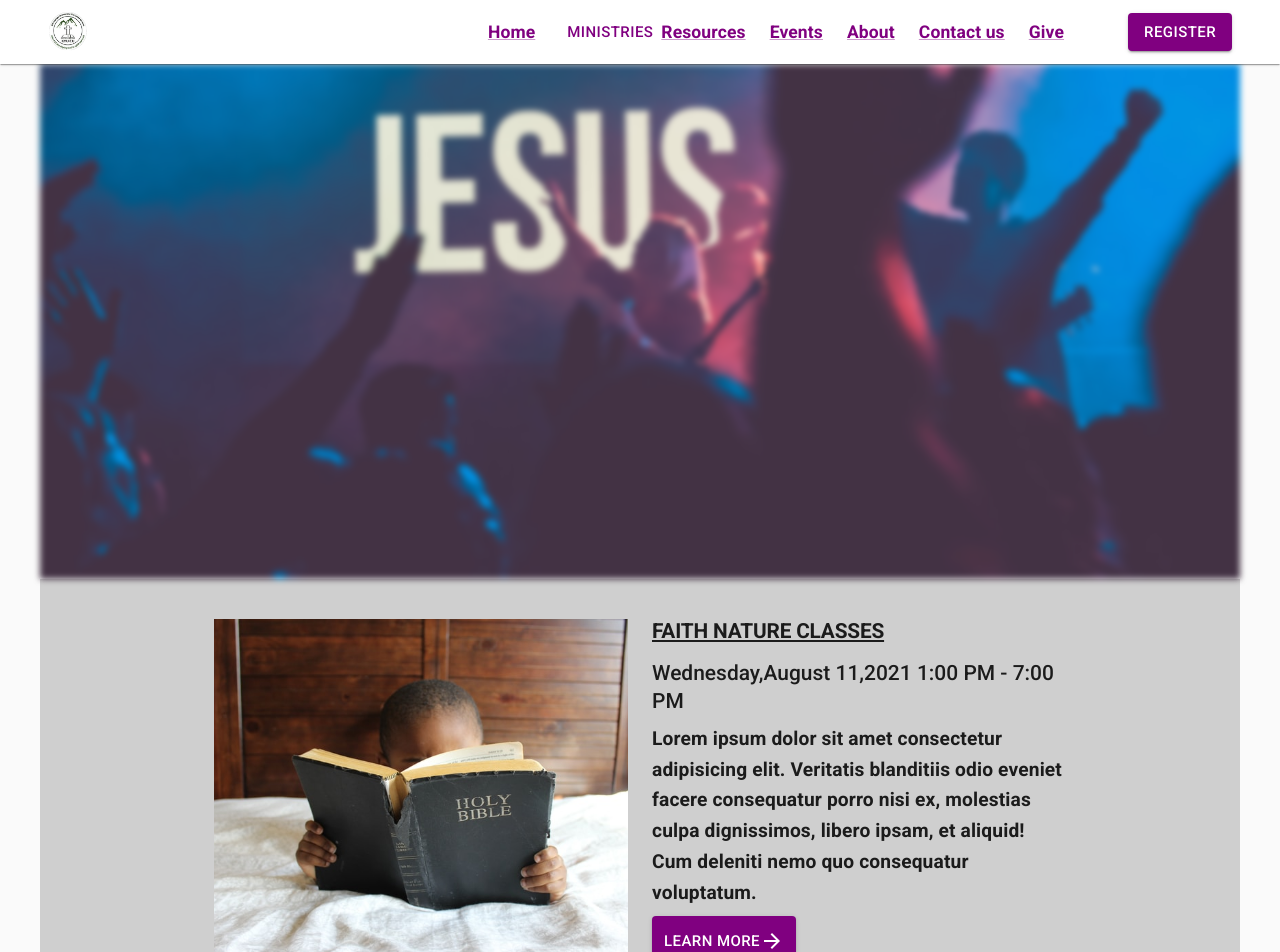
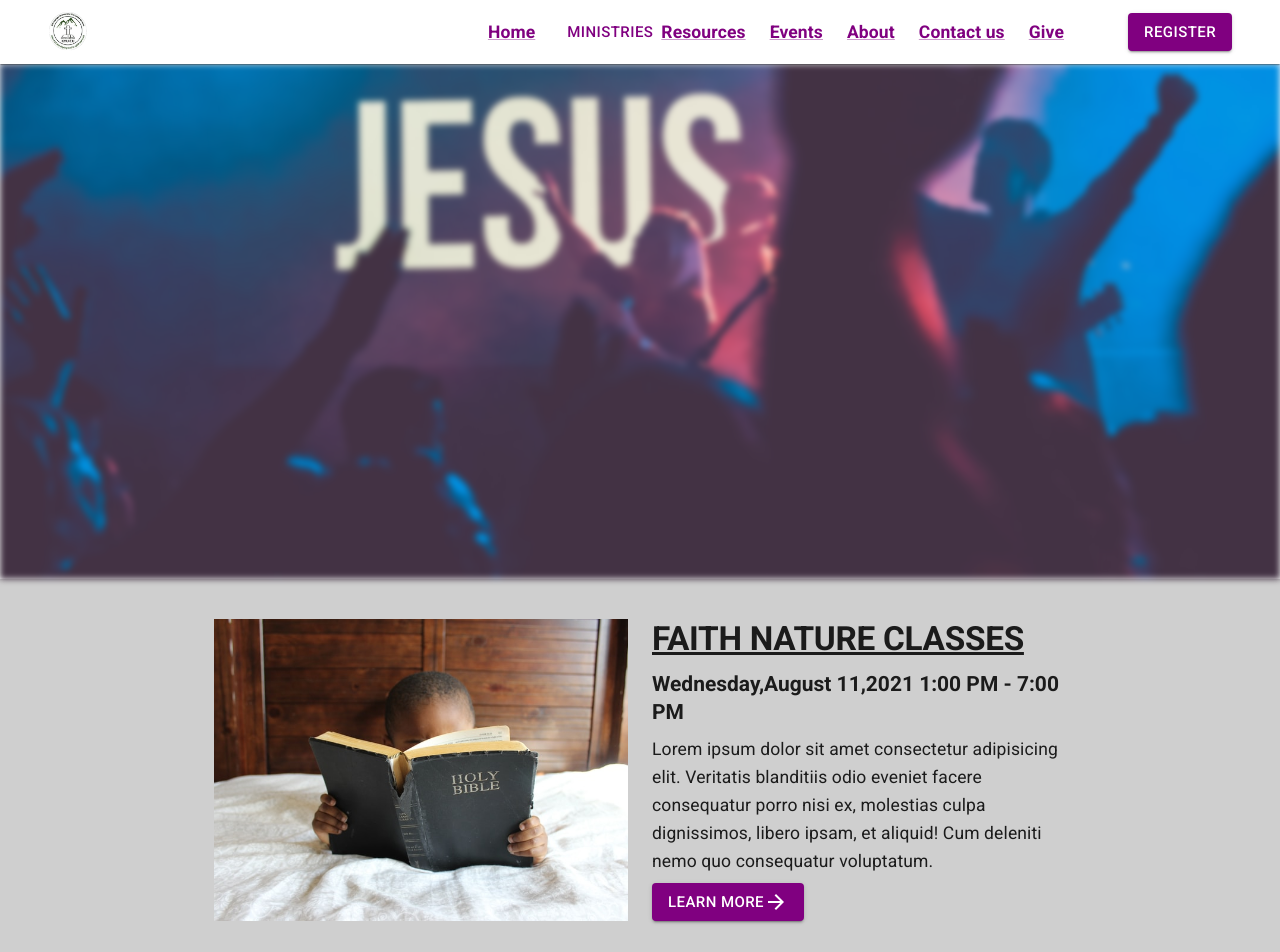
Before and after one commit to KyU-Christian-Union/kyucuwebapp, a React (Create React App) app: page /events in a window 1280 px wide. Shown: the top 952 px of the page. Built offline with nearby package versions, Linux system fonts and the light colour scheme.

Commit message:
UI change

```diff
--- a/src/components/EventWrapper/Event.jsx
+++ b/src/components/EventWrapper/Event.jsx
@@ -2,46 +2,25 @@ import { Container, Grid, Typography, Button } from '@mui/material';
 import React from 'react';
 import makeStyles from '@mui/styles/makeStyles';
 import ArrowForwardIcon from '@mui/icons-material/ArrowForward';
-import { Link } from 'react-router-dom';
+import { useHistory } from 'react-router-dom';
 import upcomingeventImage from '../../assets/images/upcomingevent_image.jpg';
 
-const useStyles = makeStyles(theme => ({
-  eventContainer: {
-    paddingTop: theme.spacing(5),
-    paddingBottom: theme.spacing(5)
-  },
+const useStyles = makeStyles(() => ({
   eventImage: {
     objectFit: 'cover'
   },
   eventHeader: {
-    fontWeight: 700,
-    fontSize: '2rem',
     textDecoration: 'underline',
-    marginBottom: theme.spacing(2),
-    textTransform: 'uppercase',
-    [theme.breakpoints.up('sm')]: {
-      fontSize: '130%'
-    }
-  },
-  eventsubHeader: {
-    fontWeight: 500,
-    marginBottom: theme.spacing(1),
-    padding: theme.spacing(0)
-  },
-  eventInfo: {
-    marginBottom: theme.spacing(1),
-    fontSize: '1.2rem'
-  },
-  eventButton: {
-    padding: theme.spacing(1.5)
+    textTransform: 'uppercase'
   }
 }));
 
 const Event = () => {
+  const history = useHistory();
   const classes = useStyles();
   return (
-    <Container className={classes.eventContainer} maxWidth="lg">
-      <Container maxWidth="md">
+    <Container maxWidth="xl" sx={{ pl: '8px', pr: '8px', pt: 5, pb: 5 }}>
+      <Container maxWidth="md" sx={{ p: 0 }}>
         <Grid container spacing={3}>
           <Grid item xs={12} sm={6} md={6} lg={6}>
             {/** change image size for sm devices */}
@@ -55,24 +34,23 @@ const Event = () => {
             />
           </Grid>
           <Grid item xs={12} sm={6} md={6} lg={6}>
-            <Typography variant="h2" className={classes.eventHeader}>
+            <Typography variant="h2" className={classes.eventHeader} gutterBottom>
               Faith Nature Classes
             </Typography>
-            <Typography variant="h5" className={classes.eventsubHeader}>
+            <Typography variant="h5" className={classes.eventsubHeader} sx={{ p: 0, mb: 1 }}>
               Wednesday,August 11,2021 1:00 PM - 7:00 PM
             </Typography>
-            <Typography variant="h6" className={classes.eventInfo}>
+            <Typography variant="h6" sx={{ mb: 1, fontWeight: 400 }}>
               Lorem ipsum dolor sit amet consectetur adipisicing elit. Veritatis blanditiis odio eveniet facere
               consequatur porro nisi ex, molestias culpa dignissimos, libero ipsam, et aliquid! Cum deleniti nemo quo
               consequatur voluptatum.
             </Typography>
             {/** will change to dynamic id after fetching from the db */}
-            <Link to="/events/id">
-              <Button variant="contained" color="primary" className={classes.eventButton}>
-                Learn More
-                <ArrowForwardIcon />
-              </Button>
-            </Link>
+
+            <Button variant="contained" onClick={() => history.push('/events/id')}>
+              Learn More
+              <ArrowForwardIcon />
+            </Button>
           </Grid>
         </Grid>
       </Container>
--- a/src/components/EventWrapper/EventWrapper.jsx
+++ b/src/components/EventWrapper/EventWrapper.jsx
@@ -1,5 +1,4 @@
 import React from 'react';
-import { Container } from '@mui/material';
 import makeStyles from '@mui/styles/makeStyles';
 import Event from './Event';
 
@@ -16,12 +15,12 @@ const useStyles = makeStyles(theme => ({
 const EventWrapper = () => {
   const classes = useStyles();
   return (
-    <Container maxWidth="lg" className={classes.eventWrapperContainer}>
+    <div className={classes.eventWrapperContainer}>
       <Event />
       <Event />
       <Event />
       <Event />
-    </Container>
+    </div>
   );
 };
 
--- a/src/components/UpcomingEvents/UpcomingEvent.jsx
+++ b/src/components/UpcomingEvents/UpcomingEvent.jsx
@@ -4,16 +4,12 @@ import Card from '@mui/material/Card';
 import CardActionArea from '@mui/material/CardActionArea';
 import CardContent from '@mui/material/CardContent';
 import CardMedia from '@mui/material/CardMedia';
-import Box from '@mui/material/Box';
-import EventIcon from '@mui/icons-material/Event';
-import ScheduleIcon from '@mui/icons-material/Schedule';
-import LocationOnIcon from '@mui/icons-material/LocationOn';
-import { CardActions, Typography } from '@mui/material';
+import { Typography } from '@mui/material';
 import upcomingeventImage from '../../assets/images/upcomingevent_image.jpg';
 
-const useStyles = makeStyles(theme => ({
+const useStyles = makeStyles(() => ({
   root: {
-    backgroundColor: '#EEEEEE' /* not same as theme.palette.background.default */
+    backgroundColor: '#EEEEEE'
   },
   media: {
     backgroundPosition: 'center',
@@ -21,20 +17,6 @@ const useStyles = makeStyles(theme => ({
     backgroundRepeat: 'no-repeat',
     height: '100%',
     width: '100%'
-  },
-  eventheader: {
-    h4: theme.typography.h4,
-    fontWeight: '900',
-    fontSize: '15'
-  },
-  cardActions: {
-    flexDirection: 'column'
-  },
-  box: {
-    width: '100%'
-  },
-  iconInfo: {
-    marginLeft: 20
   }
 }));
 
@@ -46,26 +28,16 @@ function UpcomingEvent() {
         <CardMedia height="140">
           <img className={classes.media} src={upcomingeventImage} alt="UpcomingEventImage" />
         </CardMedia>
-        <CardContent>
-          <Typography variant="h4" align="center" className={classes.eventheader}>
+        <CardContent className={classes.cardContent}>
+          <Typography gutterBottom variant="h5" align="justify">
             Evangelism Weekend
           </Typography>
-          <CardActions className={classes.cardActions} disableSpacing>
-            <Box className={classes.box} display="flex" alignItems="center" p={1}>
-              <EventIcon />
-              <Typography className={classes.iconInfo} ml={1}>
-                12th-13th June 2021
-              </Typography>
-            </Box>
-            <Box className={classes.box} display="flex" alignItems="center" p={1}>
-              <LocationOnIcon />
-              <Typography className={classes.iconInfo}>Kutus</Typography>
-            </Box>
-            <Box className={classes.box} display="flex" alignItems="center" p={1}>
-              <ScheduleIcon />
-              <Typography className={classes.iconInfo}>9AM-6PM</Typography>
-            </Box>
-          </CardActions>
+          <Typography gutterBottom variant="h6" align="justify" sx={{ color: 'primary.main' }}>
+            Thu, Nov 20, 10:30 AM
+          </Typography>
+          <Typography gutterBottom variant="h6" align="justify" sx={{ fontWeight: 400 }}>
+            LH9, Main Campus
+          </Typography>
         </CardContent>
       </CardActionArea>
     </Card>
--- a/src/components/UpcomingEvents/UpcomingEvents.jsx
+++ b/src/components/UpcomingEvents/UpcomingEvents.jsx
@@ -2,35 +2,26 @@ import React from 'react';
 import makeStyles from '@mui/styles/makeStyles';
 import Typography from '@mui/material/Typography';
 import { Box, Button, Container, Grid } from '@mui/material';
-import { Link } from 'react-router-dom';
+import { useHistory } from 'react-router-dom';
 import UpcomingEvent from './UpcomingEvent';
 
 const useStyles = makeStyles(theme => ({
-  upcomingEventsParent: {
-    backgroundColor: 'rgba(0, 0, 0, 0.12)' /** might lead to a merge conflict */
-  },
   root: {
-    [theme.breakpoints.down('md')]: {
-      paddingLeft: theme.spacing(0),
-      paddingRight: theme.spacing(0)
+    [theme.breakpoints.down('sm')]: {
+      paddingLeft: '8px',
+      paddingRight: '8px'
     }
   },
   heading: {
-    fontWeight: '600',
-    marginBottom: theme.spacing(3) /* might lead to a merge conflict */,
-    paddingTop: theme.spacing(2) /* might lead to a merge conflict */,
-    [theme.breakpoints.down('md')]: {
-      fontSize: '2.5rem',
-      paddingTop: theme.spacing(0.8),
-      paddingBottom: theme.spacing(0.8)
+    marginTop: theme.spacing(4),
+    fontWeight: 700,
+    [theme.breakpoints.down('sm')]: {
+      fontSize: '2.4rem',
+      fontWeight: 700
     },
     [theme.breakpoints.up('sm')]: {
-      fontSize: '3.5rem'
+      fontSize: '3rem'
     }
-  },
-  button: {
-    margin: 20,
-    fontSize: 22
   },
   buttonlink: {
     textDecoration: 'none'
@@ -39,13 +30,14 @@ const useStyles = makeStyles(theme => ({
 
 const UpcomingEvents = () => {
   const classes = useStyles();
+  const history = useHistory();
   return (
-    <div className={classes.upcomingEventsParent}>
+    <div>
       <Container maxWidth="lg" className={classes.root}>
-        <Typography variant="h1" className={classes.heading} align="center">
+        <Typography variant="h1" className={classes.heading} align="center" gutterBottom>
           Upcoming Events
         </Typography>
-        <Container>
+        <Container sx={{ pl: 0, pr: 0, mt: 4 }}>
           <Grid container spacing={2} justifyContent="center">
             <Grid item xs={12} sm={6} md={4} lg={3}>
               <UpcomingEvent />
@@ -61,12 +53,10 @@ const UpcomingEvents = () => {
             </Grid>
           </Grid>
         </Container>
-        <Box textAlign="center">
-          <Link to="/events" className={classes.buttonlink}>
-            <Button className={classes.button} variant="contained" color="primary">
-              All Events
-            </Button>
-          </Link>
+        <Box sx={{ mt: 3, display: 'flex', justifyContent: 'center' }}>
+          <Button variant="contained" onClick={() => history.push('/events')}>
+            VIEW MORE
+          </Button>
         </Box>
       </Container>
     </div>
--- a/src/pages/EventsPage/EventsPage.jsx
+++ b/src/pages/EventsPage/EventsPage.jsx
@@ -27,7 +27,7 @@ const EventsPage = () => {
     <>
       <PublicAppBar />
       <Container
-        maxWidth="lg"
+        maxWidth="xl"
         className={classes.imageContainer}
         style={{
           backgroundImage: `url(${eventsHeader})`,
```
